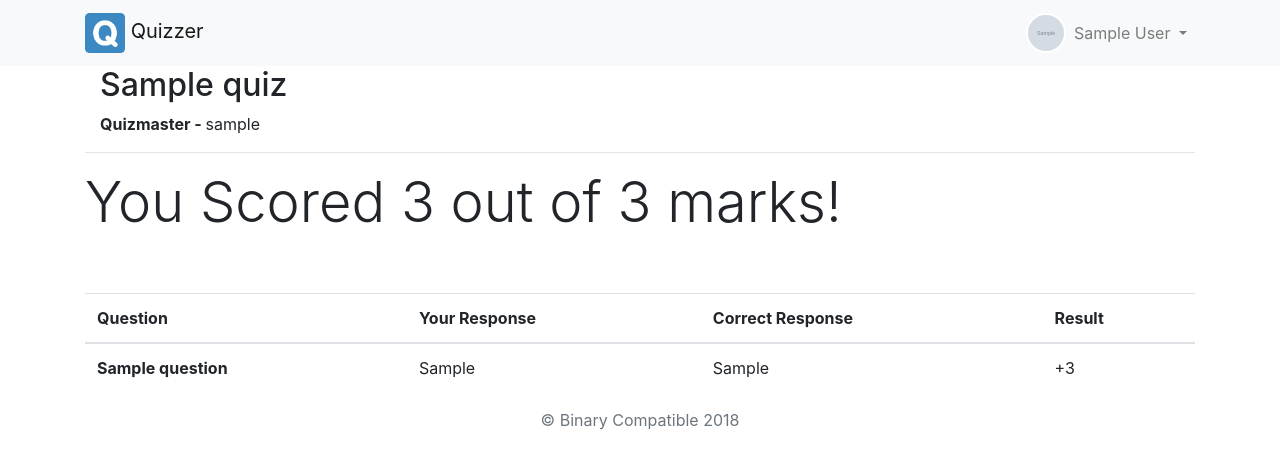
After one commit to rht6226/Quizzer, a Django app: page /quiz/test/score/1 in a window 1280 px wide. The commit adds this page. Shown: the top 471 px of the page. Run offline with Django 3.2, Linux system fonts and the light colour scheme; a user stored in the database is signed in; tables that the repository leaves empty hold one stand-in row (values such as "Sample post"); grey boxes marked "Sample" are stand-in pictures; some libraries are stand-ins or nearby versions.

Commit message:
Backend - Rohit Quiz Submission Working. Score Generator Enabled. Generation of detailed analysis after End Test. Major bug-fix in creation of Answers model in Database.

```diff
--- /dev/null
+++ b/quiz/templates/score.html
@@ -0,0 +1,41 @@
+{% extends "base.html" %}
+
+{% block title %}
+Quizzer|{{quiz_object.name}} Result
+{% endblock %}
+
+{% block content %}
+{% if user.is_authenticated %}
+<div class="container">
+    <h2 class='col-6'>{{quiz_object.name}}</h1>
+    <p class= 'col-4'><b>Quizmaster - </b> {{quiz_object.quizmaster}}</p>
+    <hr>
+    <h1 class="display-4">
+        You Scored {{score}} out of {{max}} marks!
+    </h1>
+    <br>
+    <br>
+    <table class="table table-hover">
+        <thead>
+            <tr>
+            <th scope="col-6">Question</th>
+            <th scope="col-2">Your Response</th>
+            <th scope="col-2">Correct Response</th>
+            <th scope="col-2">Result</th>
+            </tr>
+        </thead>
+        <tbody>
+        {% for dicty in data%}
+            <tr>
+                <th scope="row">{{dicty.question}}</th>
+                <td>{{dicty.submission}}</td>
+                <td>{{dicty.correct}}</td>
+                <td>{{dicty.result}}</td>
+            </tr>
+        {% endfor %}
+        </tbody>
+    </table>
+    </ol>
+</div>
+{% endif %}
+{% endblock %}
--- a/quiz/urls.py
+++ b/quiz/urls.py
@@ -5,4 +5,5 @@ from . import views
 urlpatterns = [
     path('cook', views.create, name='create_quiz'),
     path('test/<slug:quizid>', views.conduct_quiz, name='test'),
+    path('test/score/<slug:quizid>', views.score, name='calculate_score'),
 ]
--- a/quiz/views.py
+++ b/quiz/views.py
@@ -1,4 +1,4 @@
-from django.shortcuts import render, redirect, get_object_or_404
+from django.shortcuts import render, redirect, get_object_or_404, get_list_or_404
 from django.contrib.auth.models import User
 from django.contrib import auth, messages
 from django.contrib.auth.decorators import login_required
@@ -72,6 +72,30 @@ def create_answer_table(quiz_object, question_objects, user_object):
     return
 
 @login_required(login_url = '/accounts/login')
+def score(request, quizid):
+    aspirant = request.user
+    item = get_object_or_404(Quiz, quiz_id=quizid)
+    answers = Answers.objects.filter(quiz = item, applicant=aspirant)
+    list_object = []
+    marks = 0
+    for answer in answers:
+        dicty = dict()
+        ques = answer.question
+        dicty['question'] = ques.question
+        dicty['submission'] = answer.response
+        dicty['correct'] = answer.correct_choice
+        if answer.response == answer.correct_choice:
+            dicty['result'] = '+3'
+            marks = marks + 3
+            list_object.append(dicty)
+        else:
+            dicty['result'] = '-1'
+            marks = marks - 1
+            list_object.append(dicty)
+        total_marks = 3* len(list_object)
+    return render(request, 'score.html', {'quiz_object': item, 'score': marks, 'data': list_object, 'max': total_marks})
+
+@login_required(login_url = '/accounts/login')
 def conduct_quiz(request, quizid):
     aspirant = request.user
     item = get_object_or_404(Quiz, quiz_id=quizid)
@@ -79,10 +103,13 @@ def conduct_quiz(request, quizid):
     if request.method == 'POST':
         ques = get_object_or_404(Question, id=request.POST['question_id'])
         answer_object = get_object_or_404(Answers, applicant=aspirant, quiz=item, question=ques)
-        answer_object.response = request.POST['response']
+        answer_object.response = request.POST.get('response')
         answer_object.save()
     else:
-        create_answer_table(item, data, aspirant)
+        try:
+            answers = get_list_or_404(Answers, applicant=aspirant, quiz=item)
+        except:
+            create_answer_table(item, data, aspirant)
     querys = []
     for thing in data:
         querys.append(thing)
```
Also changed, not shown: quiz/templates/takequiz.html (+11 -2 lines).
